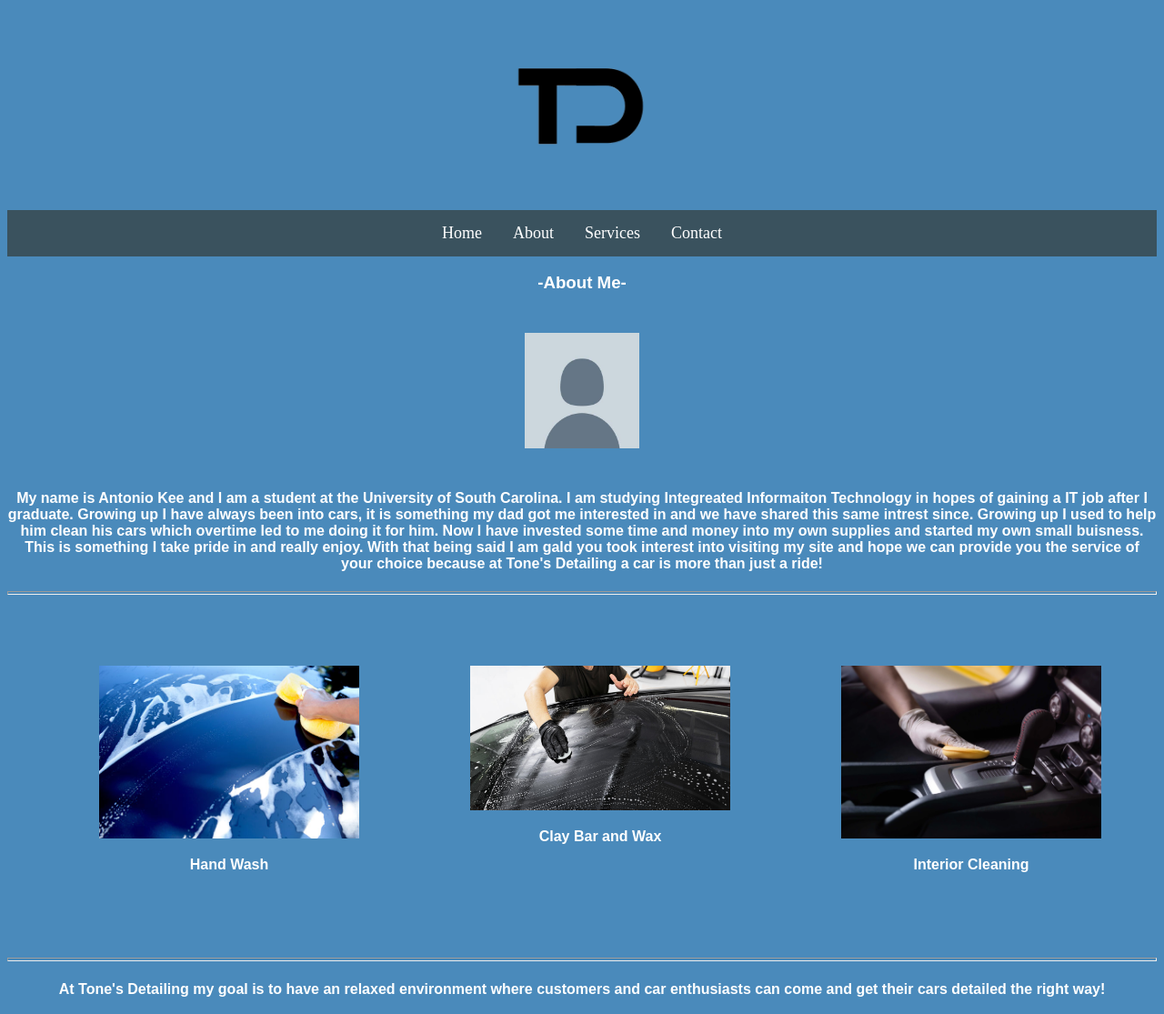
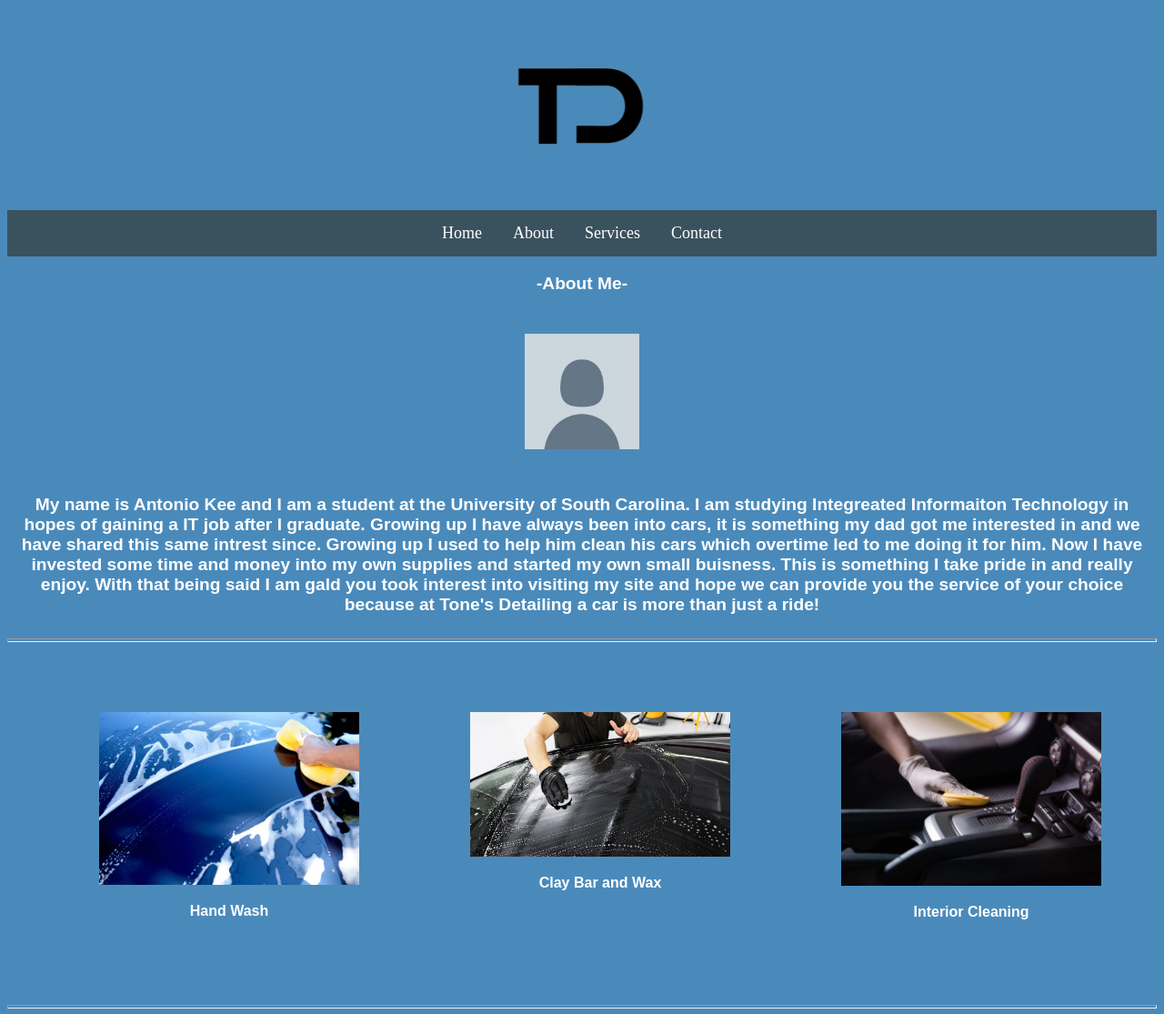
Before and after one commit to httpstonio/httpstonio.github.io, a plain HTML site: page index.html in a window 1280 px wide. Shown: the part 5-1120 px from the top of the page at 91% size. Drawn offline with Linux system fonts and the light colour scheme.

Commit message:
Add files via upload

```diff
--- a/mystyle.css
+++ b/mystyle.css
@@ -44,6 +44,7 @@ h3{
     text-align: center;
     font-family: arial;
     color: white;
+    font-size: larger;
 }
 
 /**Photos of services**/
@@ -56,6 +57,7 @@ div img{
 h4{
     text-align: center;
     display: block;
+    font-size: larger;
     font-family: arial;
     font-weight: bold;
     color: white;
@@ -113,6 +115,7 @@ h4{
     text-align: center;
     font-family: arial;
     font-weight: bold;
+    font-size: larger;
 }
 
 #tdi{
```
